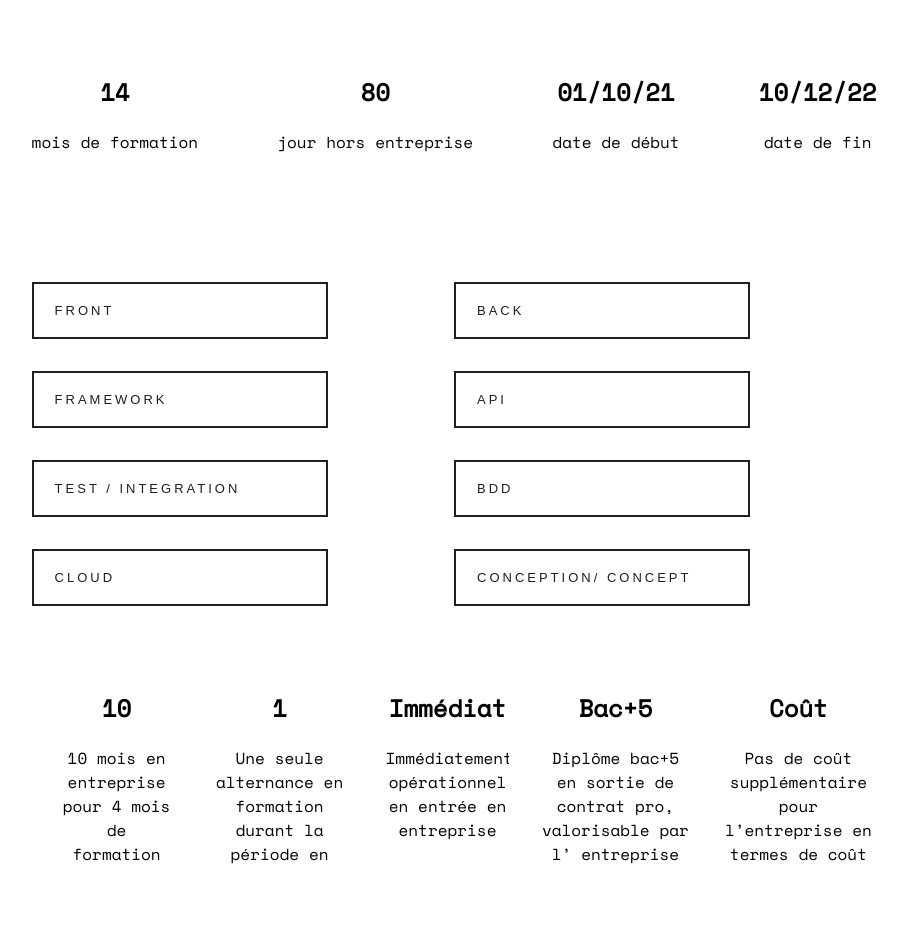
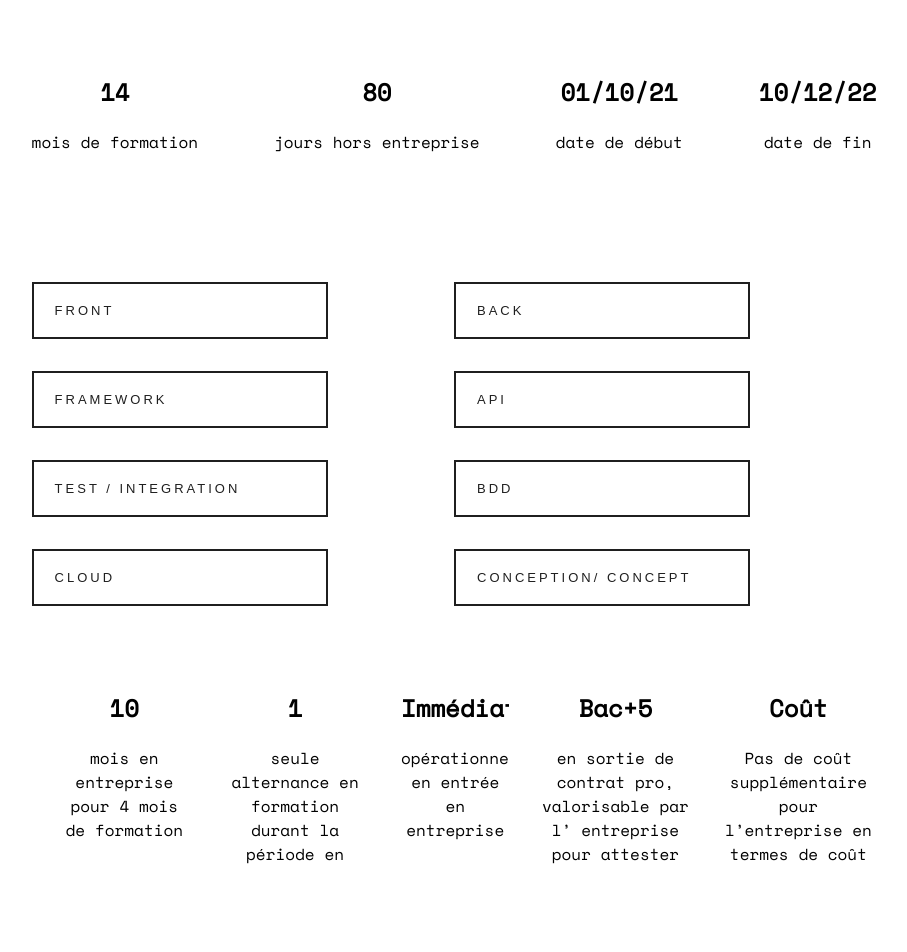
Before and after one commit to filouDeNesque/portfolio-react, a React (Create React App) app: page / in a window 1280 px wide. Shown: the part 3040-3992 px from the top of the page, without its empty margins (186-1093 px from the left). Built offline with nearby package versions, Linux system fonts and the light colour scheme.

Commit message:
Corrections orthographique

```diff
--- a/src/components/Contact.js
+++ b/src/components/Contact.js
@@ -6,7 +6,7 @@ function Contact(){
     <div className="Contact">
     <h2>Au travail... </h2>
     <p>
-    Disponible dès maintenant pour rejoindre votre équipe. Je reste entièrement à l'écoute de vos sollicitation.
+    Disponible dès maintenant pour rejoindre votre équipe. Je reste à l'écoute de vos sollicitations.
     </p>
 
     <div className="contact-link-share">
--- a/src/components/TechnologieText.json
+++ b/src/components/TechnologieText.json
@@ -17,7 +17,7 @@
   },
   {
     "key":"80",
-    "content":"jour hors entreprise"
+    "content":"jours hors entreprise"
   },
   {
     "key":"01/10/21",
@@ -34,23 +34,23 @@
 "name": "Recap",
 "items":[{
   "key":"10",
-  "content":"10 mois en entreprise pour 4 mois de formation "
+  "content":"mois en entreprise pour 4 mois de formation "
 },
 {
   "key":"1",
-  "content":"Une seule alternance en formation durant la période en entreprise"
+  "content":"seule alternance en formation durant la période en entreprise"
 },
 {
   "key":"Immédiat",
-  "content":"Immédiatement opérationnel en entrée en entreprise "
+  "content":"opérationnel en entrée en entreprise "
 },
 {
   "key":"Bac+5",
-  "content":"Diplôme bac+5 en sortie de contrat pro, valorisable par l’ entreprise pour attester des compétences acquises. "
+  "content":"en sortie de contrat pro, valorisable par l’ entreprise pour attester des compétences acquises. "
 },
 {
   "key":"Coût",
-  "content":"Pas de coût supplémentaire pour l’entreprise en termes de coût de formation (11 euros/h pris en charge par l’OPCO : organisme financeur). "
+  "content":"Pas de coût supplémentaire pour l’entreprise en termes de coût de formation (pris en charge par l’OPCO). "
 }
 ],
 "moreinfos":"N'hésitez pas à contacter l'Organisme Formateur pour tout renseignement supplémentaire tél: 01 73 00 70 90"
```
